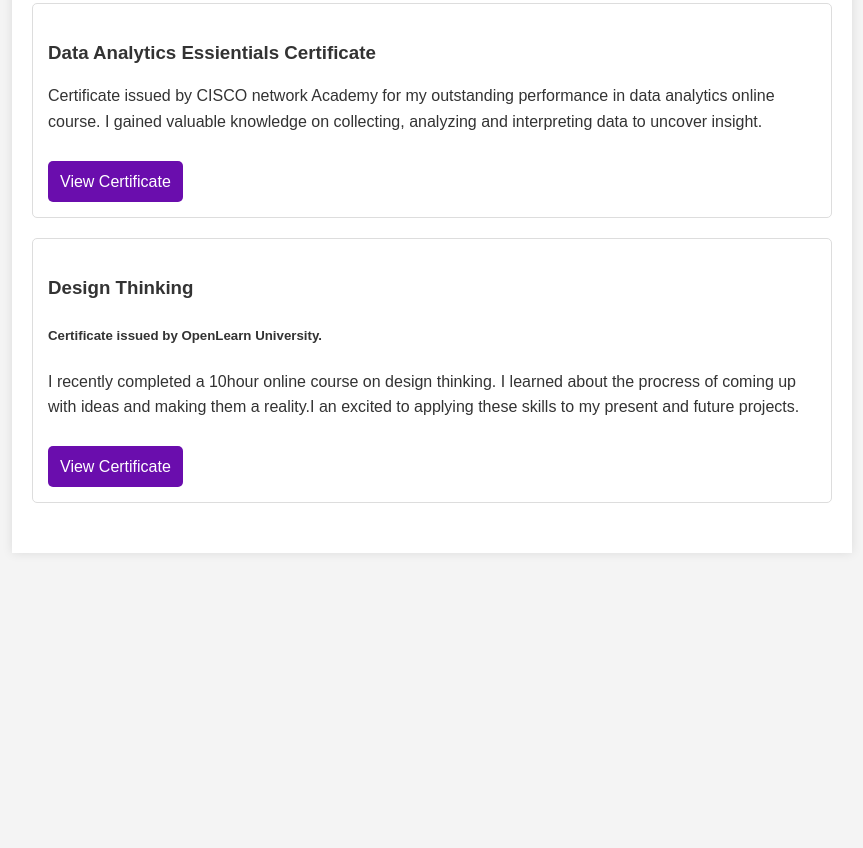
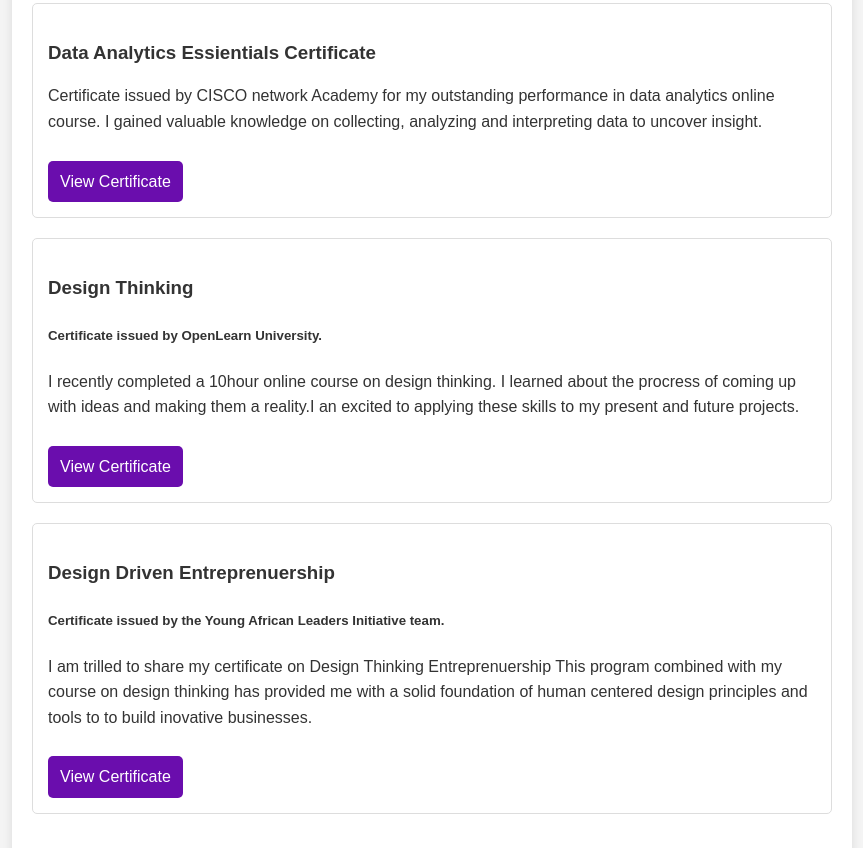
Before and after one commit to Boots13425/fongong-serge, a plain HTML site: page index.html in a window 1280 px wide. Shown: the part 3469-4317 px from the top of the page, without its empty margins (208-1071 px from the left). Before the commit the page ends 4042 px from the top, so only its background shows below. Drawn offline with Linux system fonts and the light colour scheme.

Commit message:
uploading an additional certificate

```diff
--- a/index.html
+++ b/index.html
@@ -172,6 +172,15 @@
                 <a class="certificate-link" href="certificates/design_thinking.pdf" target="_blank">View Certificate</a>
             </div>
 
+            <div class="certificate">
+                <h3>Design Driven Entreprenuership</h3>
+                <h5>Certificate issued by the Young African Leaders Initiative team.</h5>
+                <p> I am trilled to share my certificate on Design Thinking Entreprenuership
+                    This program combined with my course on design thinking has provided me with a solid foundation
+                    of human centered design principles and tools to to build inovative businesses.
+                </p>
+                <a class="certificate-link" href="certificates/design_driven_entreprenuership.pdf" target="_blank">View Certificate</a>
+            </div>
 
         </section>
     </div>
```
Also changed, not shown: 1 other file.
